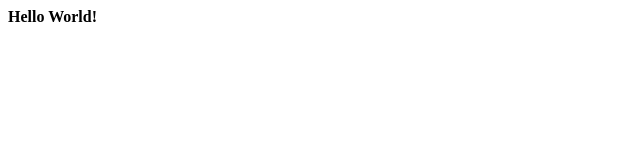
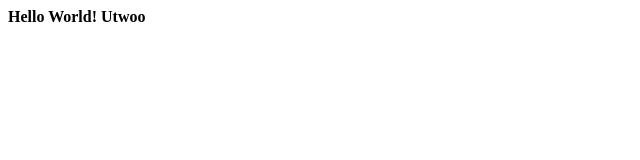
Before and after one commit to utwoo/github-action-test, a website: page index.html in a window 1280 px wide. Shown: the full height of the page, 0-640 px from the left. Drawn offline with Linux system fonts and the light colour scheme.

Commit message:
Azure WebApp Test

```diff
--- a/index.html
+++ b/index.html
@@ -1 +1 @@
-<b>Hello World!</b>
+<b>Hello World! Utwoo</b>
```
